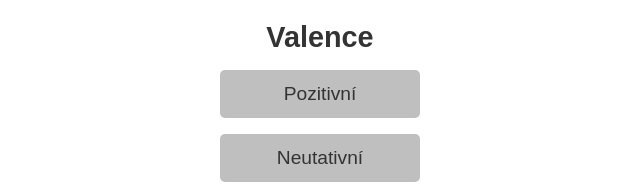
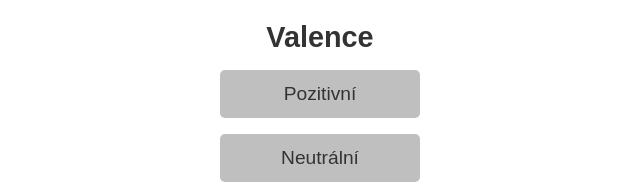
Before and after one commit to Kumungchi/adjective-rating, a plain HTML site: page index.html in a window 1280 px wide. Shown: the part 1980-2175 px from the top of the page, 320-960 px from the left. Drawn offline with Linux system fonts and the light colour scheme.

```diff
--- a/index.html
+++ b/index.html
@@ -88,7 +88,7 @@
                 <div class="control-group">
                     <h3>Valence</h3>
                     <button class="rating-button" data-value="pozitivní" onclick="selectOption(this)">Pozitivní</button>
-                    <button class="rating-button" onclick="selectOption(this, 'neutrální')">Neutativní</button>
+                    <button class="rating-button" onclick="selectOption(this, 'neutrální')">Neutrální</button>
                     <button class="rating-button" data-value="negativní" onclick="selectOption(this)">Negativní</button>
                 </div>
                 <div class="control-group">
```
